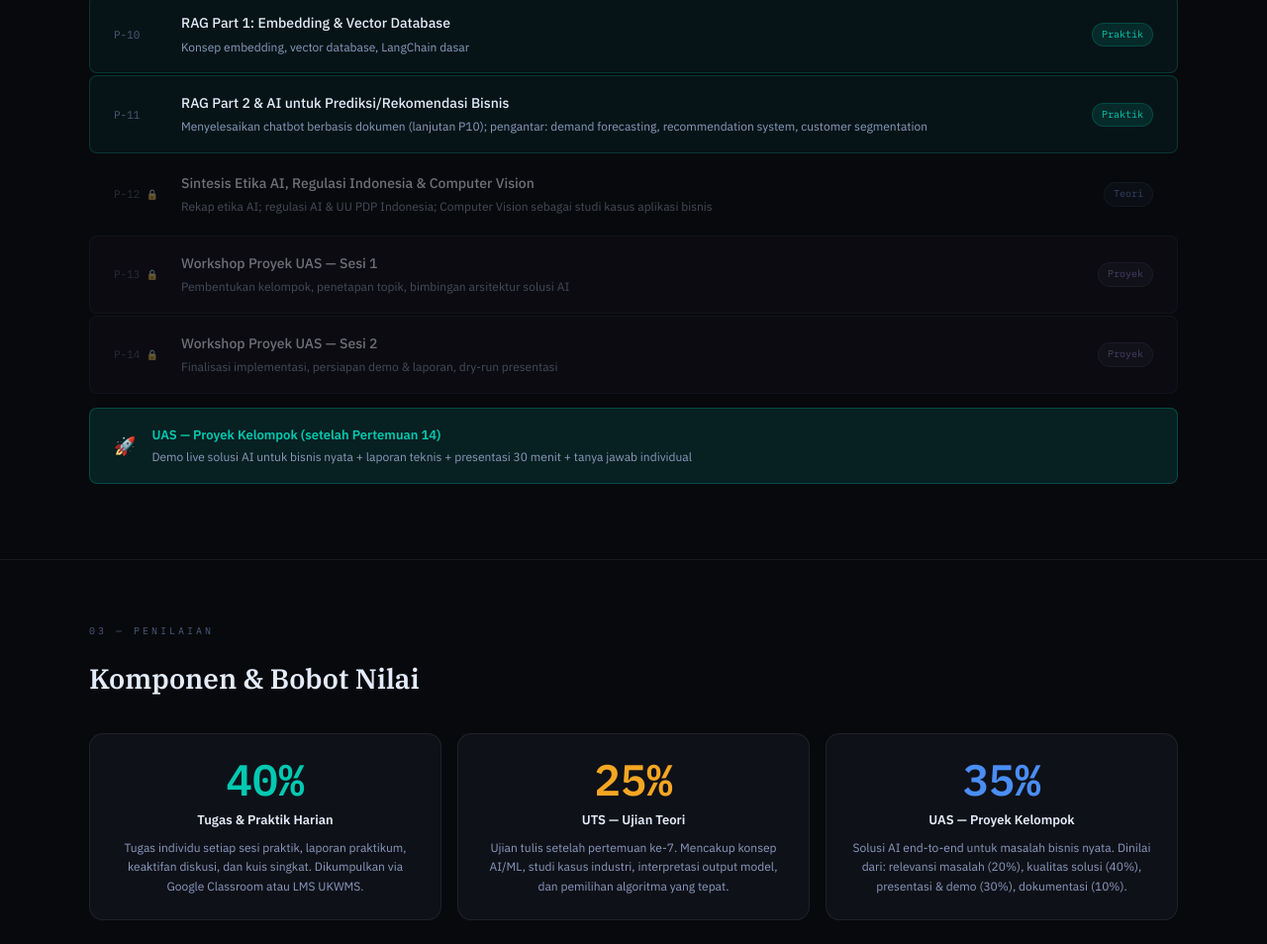
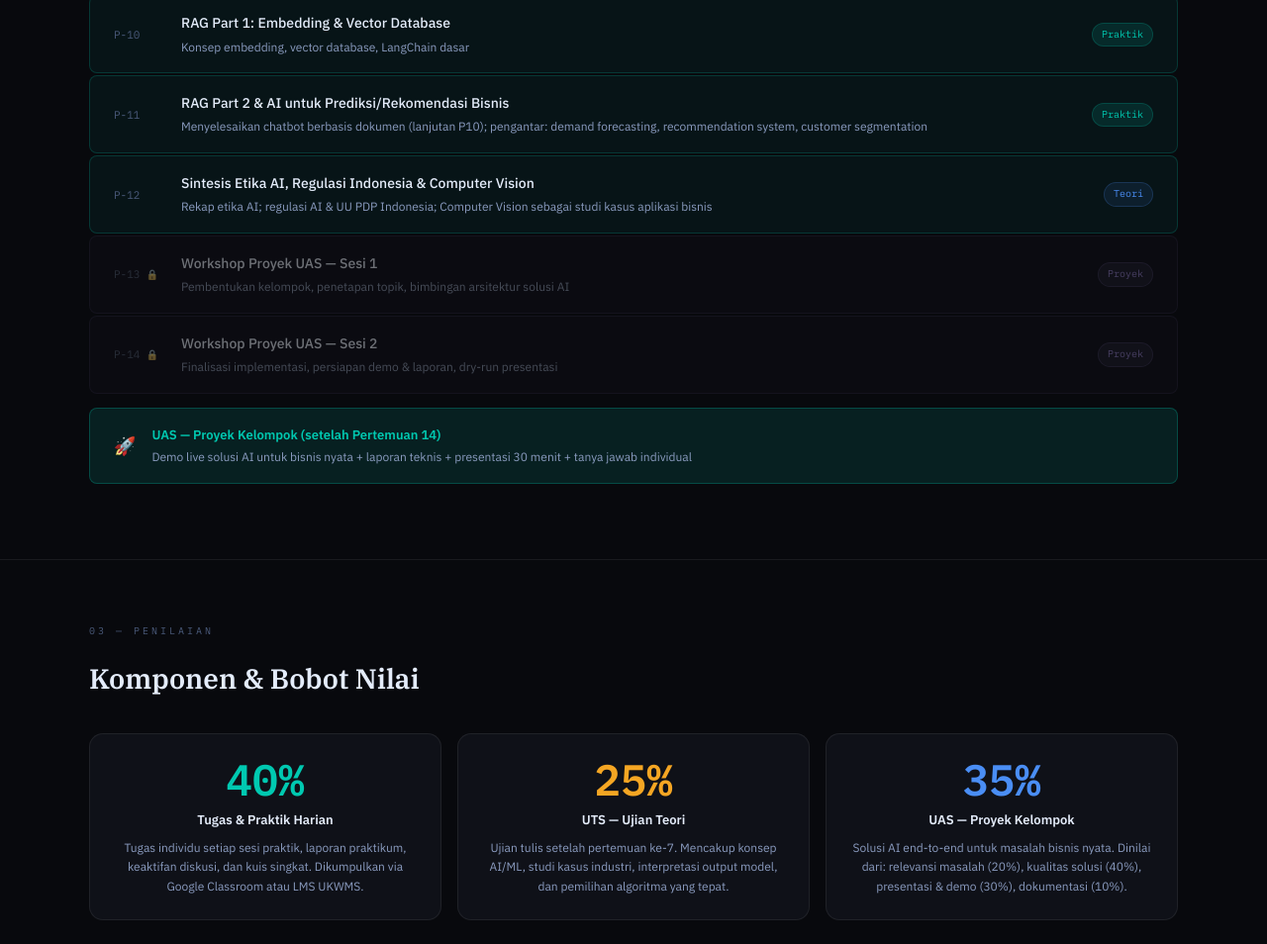
Before and after one commit to psuryo/sta-ai, a plain HTML site: page informatika/index.html in a window 1280 px wide. Shown: the part 2720-3674 px from the top of the page at 99% size. Drawn offline with Linux system fonts and the light colour scheme.

Commit message:
Change status of P-12 to 'open'

```diff
--- a/informatika/index.html
+++ b/informatika/index.html
@@ -608,7 +608,7 @@
     9:  "open",   // P-09 Prompt Engineering & API
     10: "open",   // P-10 RAG & Chatbot Dokumen
     11: "open",   // P-11 Prediksi & Rekomendasi Bisnis
-    12: "locked",   // P-12 Computer Vision & AI Ethics
+    12: "open",   // P-12 Computer Vision & AI Ethics
     13: "locked",   // P-13 Workshop UAS 1
     14: "locked",   // P-14 Workshop UAS 2
   };
```
